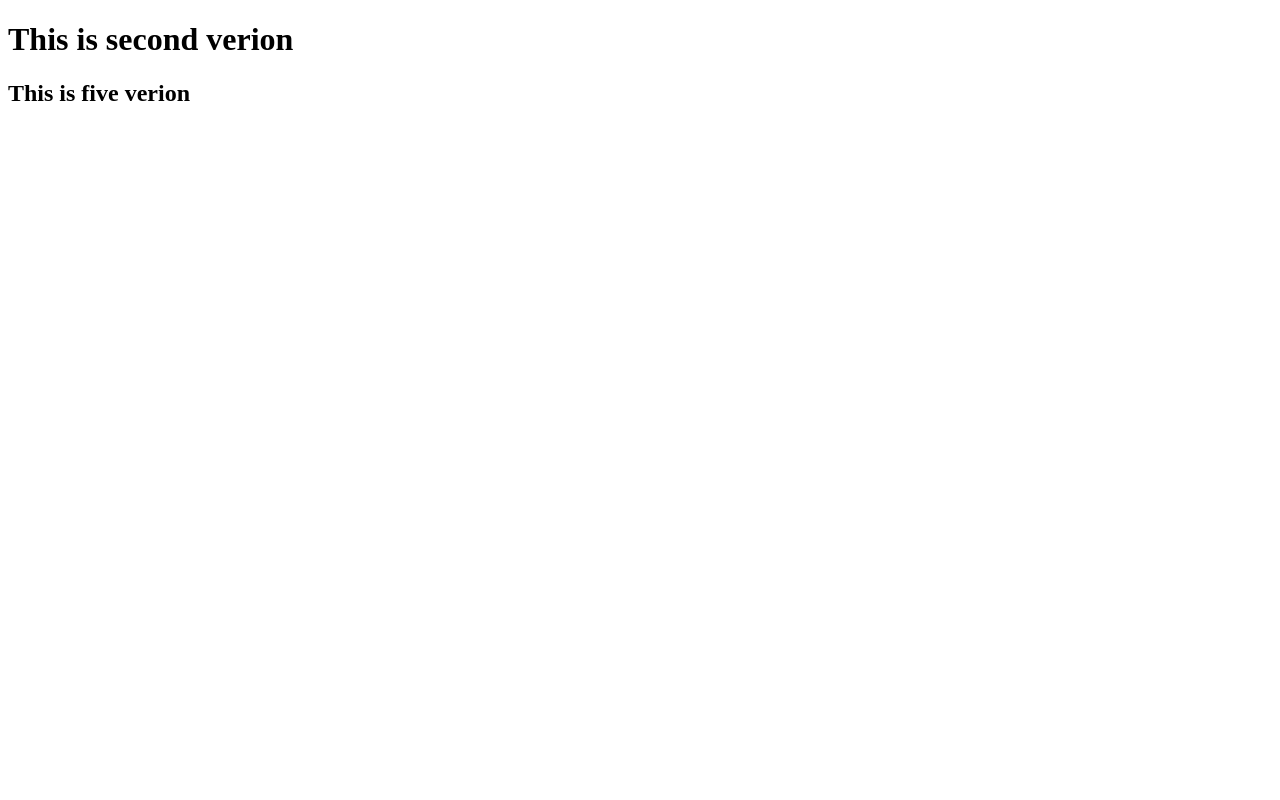
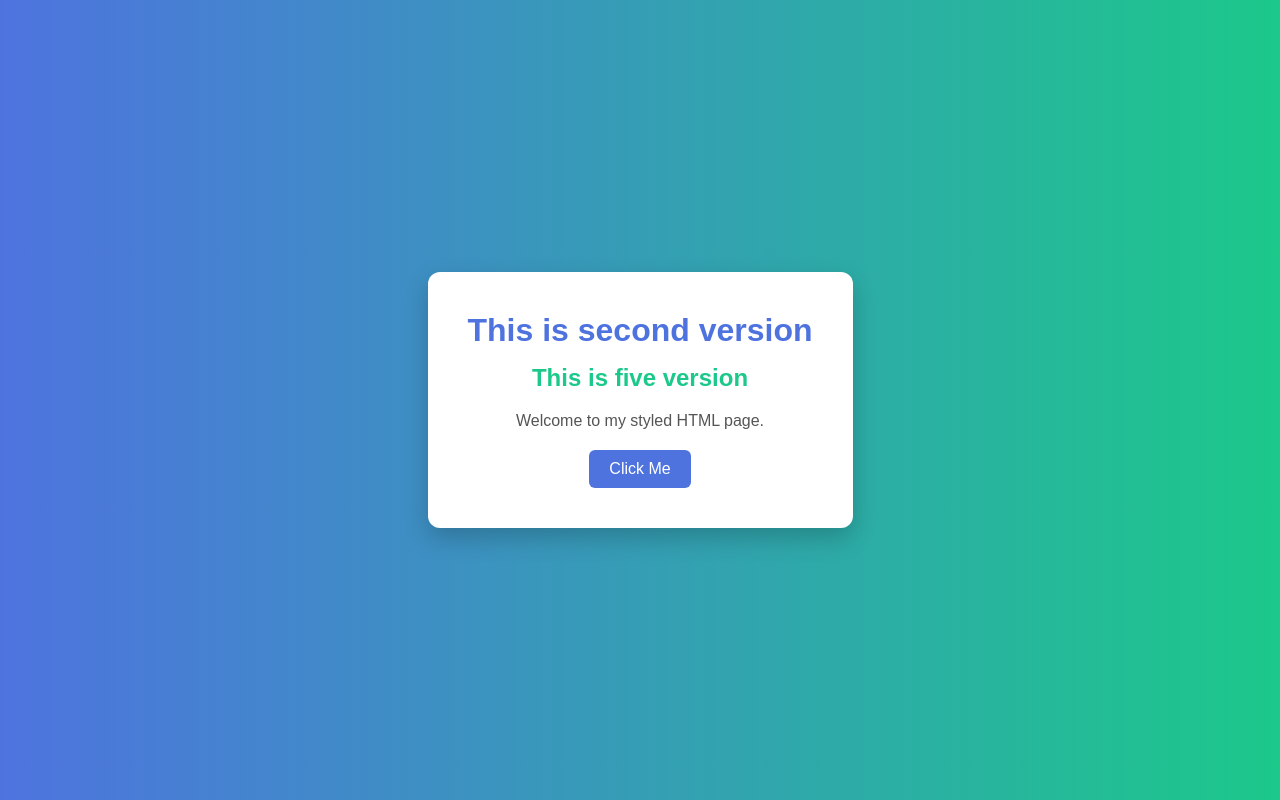
Before and after one commit to prathameshkasar/demo_repo, a plain HTML site: page index.html in a window 1280 px wide. Drawn offline with Linux system fonts and the light colour scheme.

Commit message:
Add styles to web page

```diff
--- a/index.html
+++ b/index.html
@@ -1,12 +1,22 @@
 <!DOCTYPE html>
-<html>
+<html lang="en">
 
 <head>
-    <title>Document</title>
+    <meta charset="UTF-8">
+    <meta name="viewport" content="width=device-width, initial-scale=1.0">
+    <title>Styled Document</title>
+
+    <!-- Linking CSS File -->
+    <link rel="stylesheet" href="styles.css">
 </head>
 
 <body>
-    <h1>This is second verion</h1>
-    <h2>This is five verion</h2>
+    <div class="container">
+        <h1>This is second version</h1>
+        <h2>This is five version</h2>
+        <p>Welcome to my styled HTML page.</p>
+        <button>Click Me</button>
+    </div>
 </body>
+
 </html>
--- /dev/null
+++ b/styles.css
@@ -0,0 +1,60 @@
+/* Reset default margin */
+* {
+    margin: 0;
+    padding: 0;
+    box-sizing: border-box;
+}
+
+/* Body Styling */
+body {
+    font-family: Arial, sans-serif;
+    background: linear-gradient(to right, #4e73df, #1cc88a);
+    height: 100vh;
+    display: flex;
+    justify-content: center;
+    align-items: center;
+}
+
+/* Container Styling */
+.container {
+    background-color: white;
+    padding: 40px;
+    border-radius: 12px;
+    text-align: center;
+    box-shadow: 0 10px 25px rgba(0, 0, 0, 0.2);
+}
+
+/* Heading 1 */
+h1 {
+    color: #4e73df;
+    margin-bottom: 15px;
+}
+
+/* Heading 2 */
+h2 {
+    color: #1cc88a;
+    margin-bottom: 20px;
+}
+
+/* Paragraph */
+p {
+    margin-bottom: 20px;
+    color: #555;
+}
+
+/* Button Styling */
+button {
+    padding: 10px 20px;
+    border: none;
+    border-radius: 6px;
+    background-color: #4e73df;
+    color: white;
+    font-size: 16px;
+    cursor: pointer;
+    transition: 0.3s ease;
+}
+
+/* Button Hover Effect */
+button:hover {
+    background-color: #2e59d9;
+}
```
